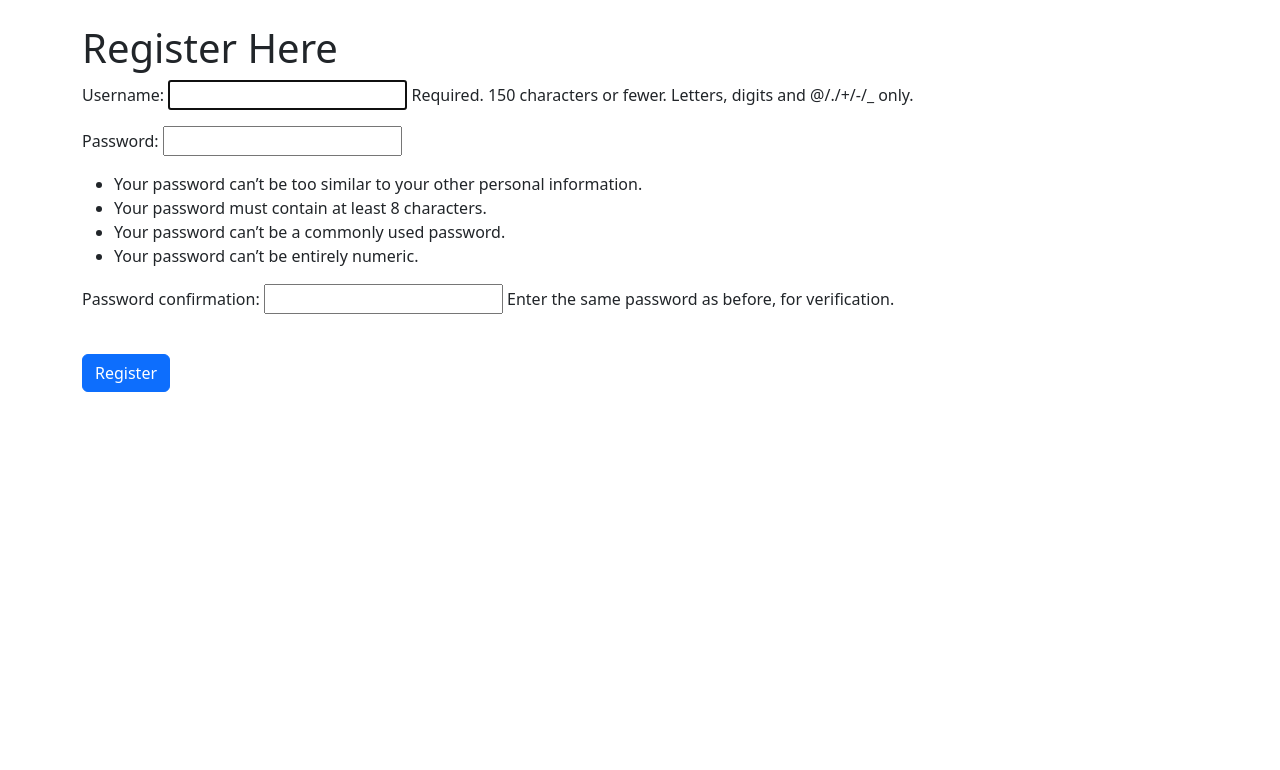
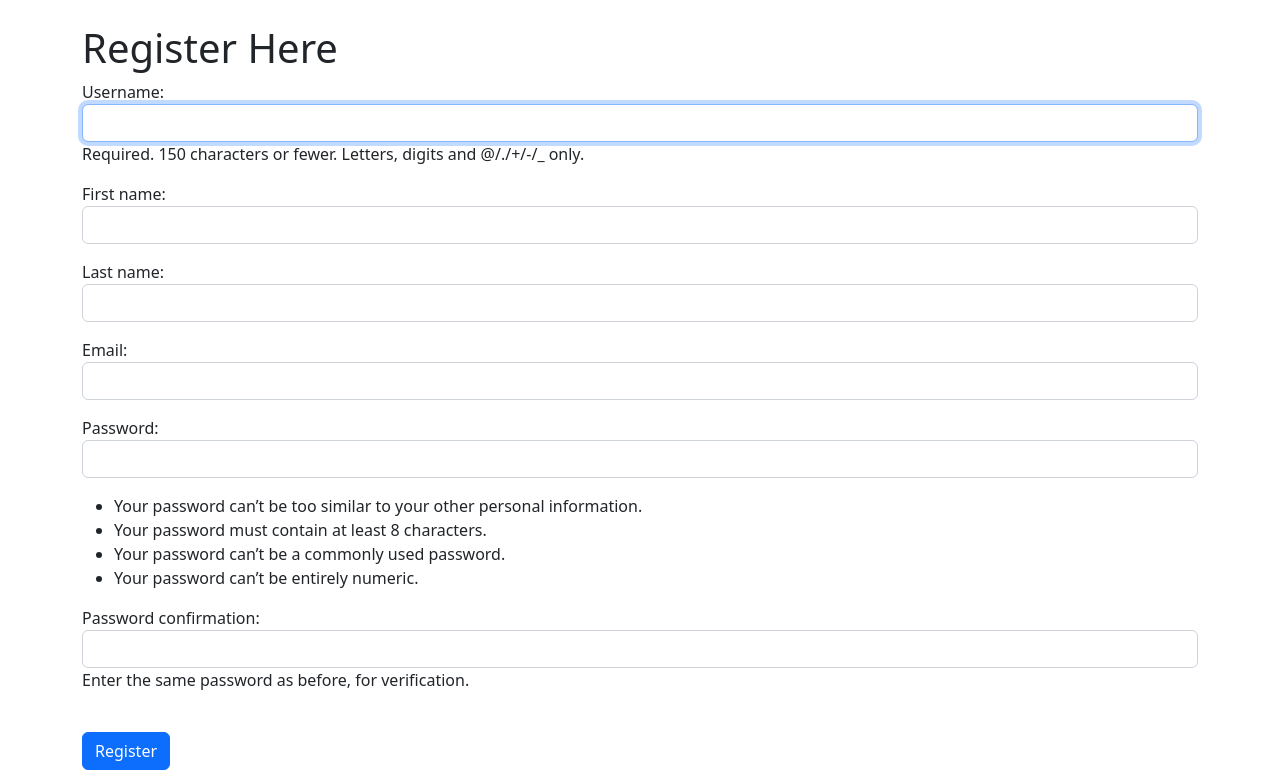
Before and after one commit to SuriyasankarP/Blog, a Django app: page /member/register/ in a window 1280 px wide. Shown: the part 56-826 px from the top of the page. Before the commit the page ends 800 px from the top, so only its background shows below. Run offline with Django 4.2, Linux system fonts and the light colour scheme.

Commit message:
Text editor and edit profile function added

```diff
--- a/blog/settings.py
+++ b/blog/settings.py
@@ -41,7 +41,8 @@ INSTALLED_APPS = [
     'django.contrib.messages',
     'django.contrib.staticfiles',
     'user',
-    'member'
+    'member',
+    'ckeditor'
 ]
 
 MIDDLEWARE = [
--- /dev/null
+++ b/member/forms.py
@@ -0,0 +1,46 @@
+from django.contrib.auth.forms import UserCreationForm,UserChangeForm,PasswordChangeForm
+from django.contrib.auth.models import User
+from django import forms
+
+class SignUpForm(UserCreationForm):
+	email=forms.EmailField(widget=forms.EmailInput(attrs={'class': 'form-control'}))
+	first_name =forms.CharField(max_length=100,widget=forms.TextInput(attrs={'class': 'form-control'}))
+	last_name =forms.CharField(max_length=100,widget=forms.TextInput(attrs={'class': 'form-control'}))
+
+	class Meta:
+		model=User
+		fields=('username','first_name','last_name','email','password1','password2')
+
+
+
+	def __init__(self,*args,**kwargs):
+		super(SignUpForm, self).__init__(*args,**kwargs)
+		self.fields['username'].widget.attrs['class']='form-control'
+		self.fields['password1'].widget.attrs['class']='form-control'
+		self.fields['password2'].widget.attrs['class']='form-control'
+
+class EditProfile(UserChangeForm):
+	email=forms.EmailField(widget=forms.EmailInput(attrs={'class': 'form-control'}))
+	first_name =forms.CharField(max_length=100,widget=forms.TextInput(attrs={'class': 'form-control'}))
+	last_name =forms.CharField(max_length=100,widget=forms.TextInput(attrs={'class': 'form-control'}))
+	username =forms.CharField(max_length=100,widget=forms.TextInput(attrs={'class': 'form-control'}))
+	last_login =forms.CharField(max_length=100,widget=forms.TextInput(attrs={'class': 'form-control'}))
+	is_superuser =forms.CharField(max_length=100,widget=forms.CheckboxInput(attrs={'class': 'form-check'}))
+	is_staff =forms.CharField(max_length=100,widget=forms.CheckboxInput(attrs={'class': 'form-check'}))
+	is_active =forms.CharField(max_length=100,widget=forms.CheckboxInput(attrs={'class': 'form-check'}))
+	date_joined =forms.CharField(max_length=100,widget=forms.TextInput(attrs={'class': 'form-control','type' : 'hidden'}))
+
+	class Meta:
+		model=User
+		fields=('username','first_name','last_name','email','last_login','is_superuser','is_staff','is_active',)
+
+
+
+class ChangePasswordForm(PasswordChangeForm):
+	old_password=forms.CharField(widget=forms.PasswordInput(attrs={'class': 'form-control','type' : 'password'}))
+	new_password1=forms.CharField(max_length=100,widget=forms.PasswordInput(attrs={'class': 'form-control','type' : 'password'}))
+	new_password2=forms.CharField(max_length=100,widget=forms.PasswordInput(attrs={'class': 'form-control','type' : 'password'}))
+
+	class Meta:
+		model=User
+		fields=('old_password','new_password1','new_password2')
--- a/member/urls.py
+++ b/member/urls.py
@@ -1,8 +1,13 @@
 from django.urls import path,include
-from .views import UserRegister
-
+from .views import UserRegister,UserEdit,PasswordsChangeView
+from django.contrib.auth import views as auth_views
+from . import views
 urlpatterns = [
     path('register/',UserRegister.as_view(),name='register'),
+    path('edit_profile/',UserEdit.as_view(),name='edit_profile'),
+    #path('password/', auth_views.PasswordChangeView.as_view(template_name='registration/change-password.html'))
+    path('password/',PasswordsChangeView.as_view(template_name='registration/change-password.html')),
 
+    path('password_success',views.PasswordSuccess,name='PResetSucess')
 
 ]
--- a/member/views.py
+++ b/member/views.py
@@ -1,9 +1,26 @@
 from django.shortcuts import render
-from django.views.generic import CreateView
-from django.contrib.auth.forms import UserCreationForm
+from django.views.generic import CreateView,UpdateView
+from django.contrib.auth.forms import UserCreationForm,UserChangeForm,PasswordChangeForm
 from django.urls import reverse_lazy
+from django.contrib.auth.views import PasswordChangeView
+from .forms import SignUpForm,EditProfile,ChangePasswordForm
+
+
+class PasswordsChangeView(PasswordChangeView):
+	#form_class=PasswordChangeForm
+	form_class=ChangePasswordForm
+	success_url=reverse_lazy('PResetSucess')
+def PasswordSuccess(request):
+	return render (request,'registration/password_success.html',{})
 
 class UserRegister(CreateView):
-	form_class=UserCreationForm
+	form_class=SignUpForm
 	template_name='registration/register.html'
 	success_url=reverse_lazy('login')
+class UserEdit(UpdateView):
+	form_class=EditProfile
+	template_name='registration/edit_profile.html'
+	success_url=reverse_lazy('home')
+
+	def get_object(self):
+		return self.request.user
--- a/user/templates/addArticle.html
+++ b/user/templates/addArticle.html
@@ -15,6 +15,7 @@
 <div class='form-group'>
 	<form method="POST">
 		{% csrf_token %}
+		{{form.media}}
 		{{form.as_p}}
 		<br>
 		<button class="btn btn-primary" >Post</button>
--- a/user/templates/base.html
+++ b/user/templates/base.html
@@ -35,6 +35,9 @@
            <li class="nav-item">
             <a class="nav-link" href="{% url 'add_category'%}">Add Category</a>
           </li
+           <li class="nav-item">
+            <a class="nav-link" href="{% url 'edit_profile'%}">Edit Profile</a>
+          </li>
           <li class="nav-item">
             <a class="nav-link" href="{% url 'logout'%}">Log Out</a>
           </li>
--- a/user/templates/home.html
+++ b/user/templates/home.html
@@ -28,7 +28,7 @@
 		<h6> Category - <a href="{% url 'category' post.category%}">
 			{{post.category}}
 		</a></h6>
-		{{post.body|slice:":200"|safe}}
+		{{post.snippet|safe}}
 <hr>
 {% endfor %}
 
--- a/user/templates/updateArticle.html
+++ b/user/templates/updateArticle.html
@@ -15,6 +15,8 @@
 <div class='form-group'>
 	<form method="POST">
 		{% csrf_token %}
+		{{form.media}}
+
 		{{form.as_p}}
 		<br>
 		<a href="{% url 'update' post.pk%}"><button class="btn btn-success">Update</button></a>
--- a/user/views.py
+++ b/user/views.py
@@ -2,7 +2,7 @@ from django.shortcuts import render,redirect,get_object_or_404
 from django.views.generic import ListView,DetailView,CreateView,UpdateView,DeleteView
 from user.models import Post,Category
 from django.contrib import messages
-from .form import PostForm
+from .form import PostForm,EditForm
 from django.urls import reverse_lazy,reverse
 from urllib import request
 from django.http import HttpResponseRedirect
@@ -58,7 +58,7 @@ class AddCategory(CreateView):
 class UpdateArticle(UpdateView):
     model=Post
     template_name='updateArticle.html'
-    form_class=PostForm
+    form_class=EditForm
 
 class DeleteArticle(DeleteView):
     model=Post
```
Also changed, not shown: member/templates/registration/change-password.html (added, +21 -0 lines), member/templates/registration/edit_profile.html (added, +21 -0 lines), member/templates/registration/password_success.html (added, +18 -0 lines), user/form.py (+4 -3 lines), user/models.py (+6 -3 lines), db.sqlite3, user/migrations/0002_alter_post_category.py (added), user/migrations/0003_alter_category_name_alter_post_body_and_more.py (added), user/migrations/0004_post_snippet_alter_post_category.py (added), user/migrations/0005_alter_post_snippet.py (added).
